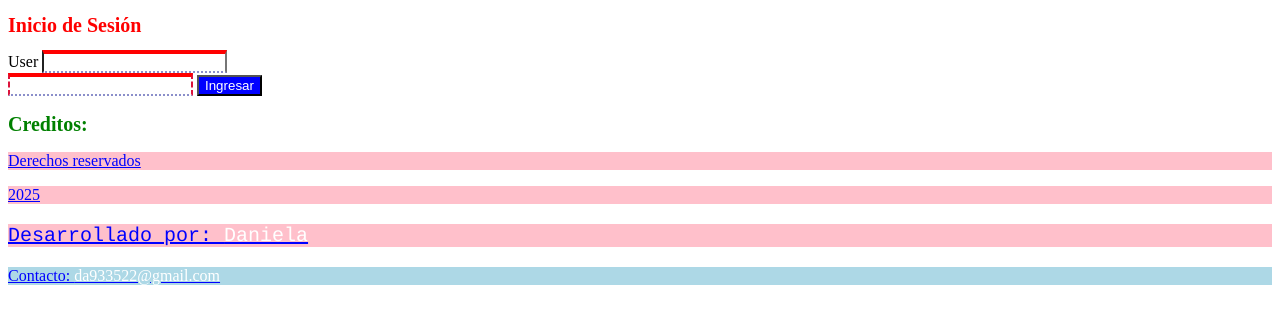
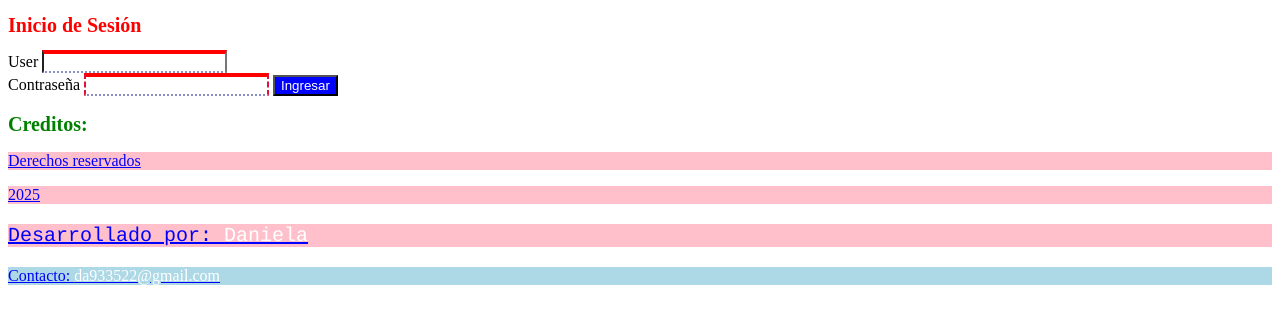
Before and after one commit to Dani-02R/PREELIMINARES_HTML_3147234, a plain HTML site: page 2_selectores/index.html in a window 1280 px wide. Shown: the part 152-476 px from the top of the page. Drawn offline with Linux system fonts and the light colour scheme.

Commit message:
Evidencia 2

```diff
--- a/2_selectores/index.html
+++ b/2_selectores/index.html
@@ -42,6 +42,7 @@
                 name="user"
                 id="user" >
             <br>
+            <label for="password">Contraseña</label>
             <input
                 type="password"
                 name="password"
```
Also changed, not shown: evidencia_2/index.html (+2 -1 lines), 1 other file.
